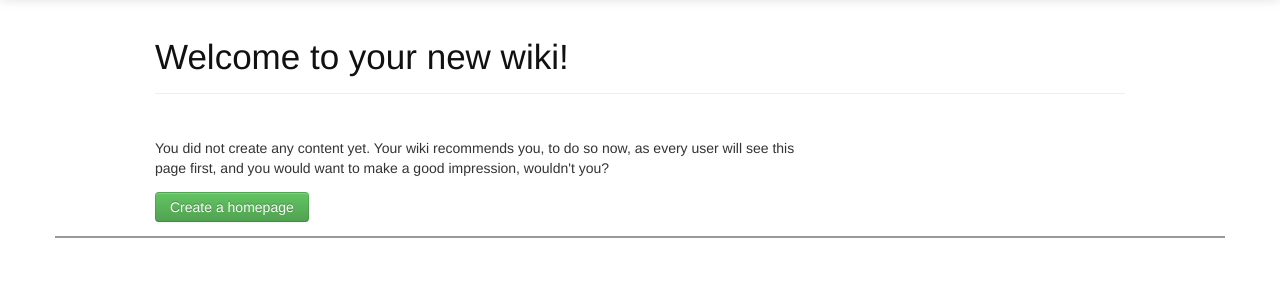
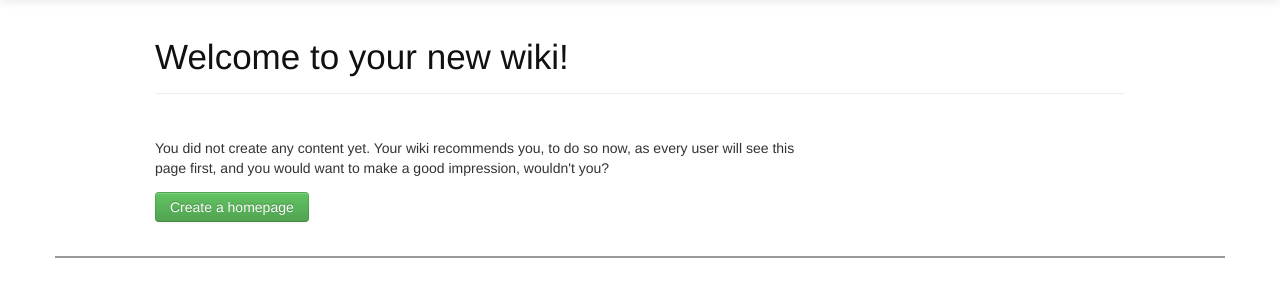
Before and after one commit to jack-zh/zwiki, a Flask app: page / in a window 1280 px wide. Shown: the part 41-341 px from the top of the page. Run offline with Flask 2, Linux system fonts and the light colour scheme; some libraries are stand-ins or nearby versions.

Commit message:
add margin-top

```diff
--- a/static/style.css
+++ b/static/style.css
@@ -117,4 +117,6 @@ th{
   margin-left: auto;
   margin-right: auto;
   border-top: 2px solid #999;
+  margin-top: 20px;
+  padding-top: 0px;
 }
```
